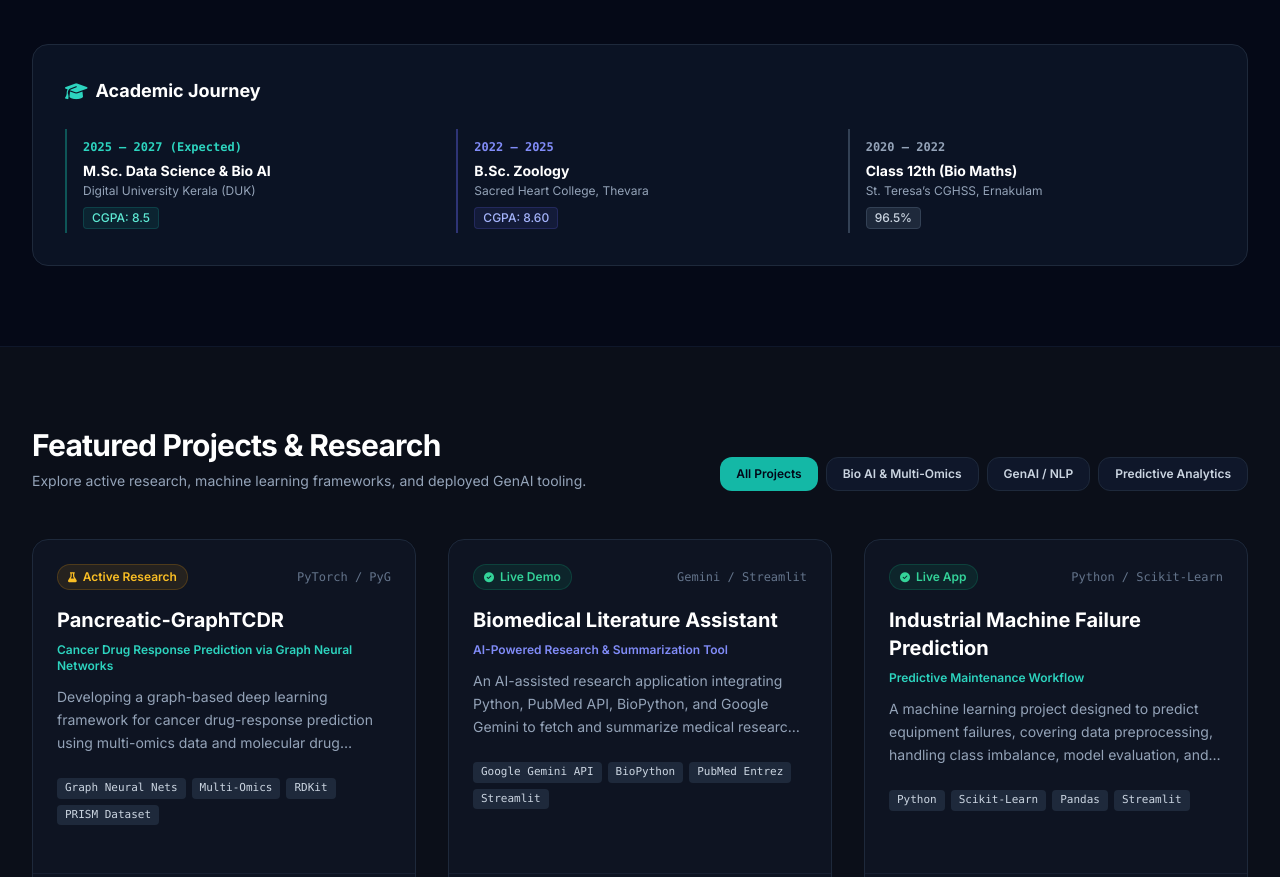
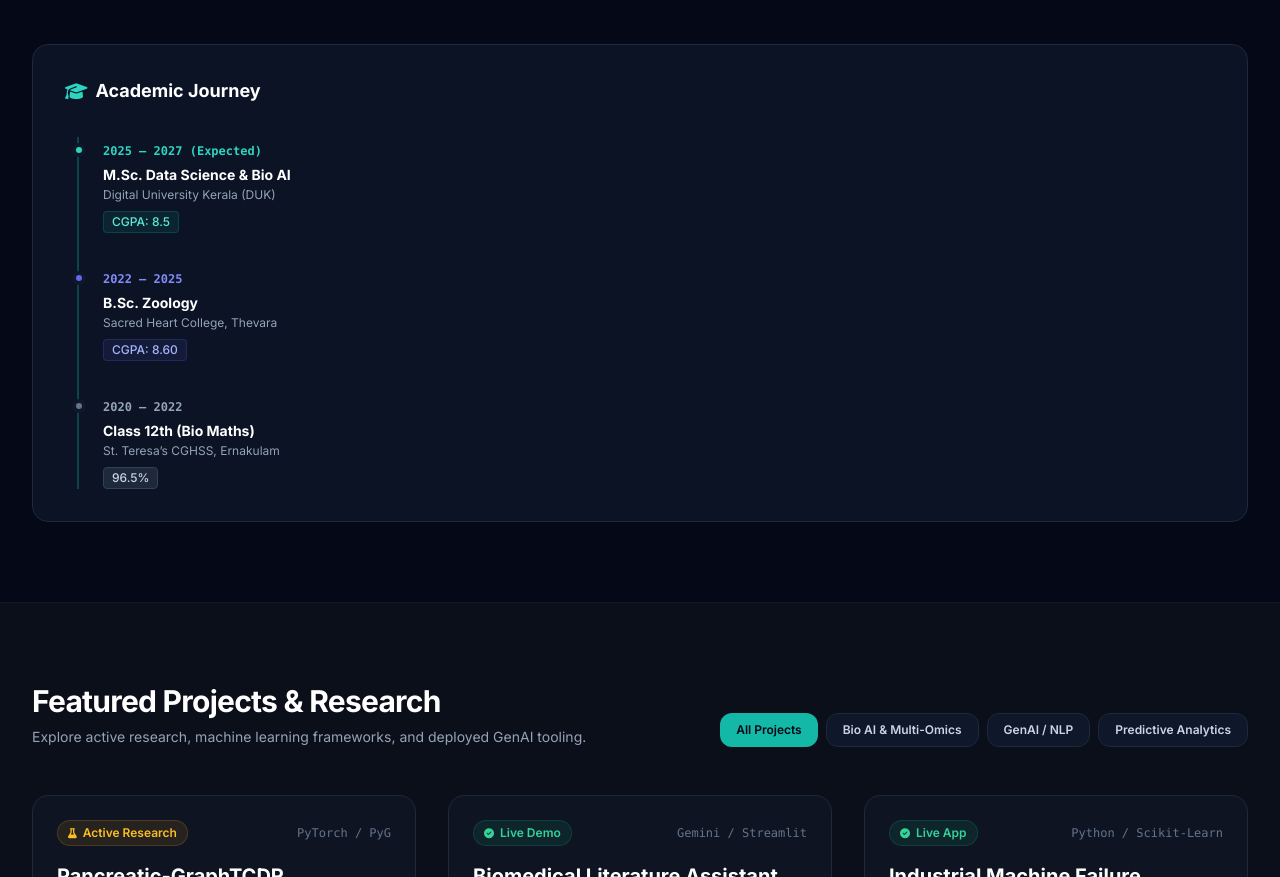
Before and after one commit to sreekuttysanthosh/Portfolio, a plain HTML site: page index.html in a window 1280 px wide. Shown: the part 1200-2077 px from the top of the page. Drawn offline with nearby package versions, Linux system fonts and the light colour scheme.

Commit message:
Change education section to vertical timeline

```diff
--- a/index.html
+++ b/index.html
@@ -274,33 +274,40 @@
 
       </div>
 
-      <!-- Education Timeline Bar -->
+    <!-- Education Timeline Bar (Vertical) -->
 <div class="mt-16 bg-slate-900/70 border border-slate-800 rounded-2xl p-6 sm:p-8">
-        <h3 class="text-lg font-bold text-white mb-6 flex items-center gap-2">
+  <h3 class="text-lg font-bold text-white mb-8 flex items-center gap-2">
     <i class="fa-solid fa-graduation-cap text-teal-400"></i> Academic Journey
   </h3>
 
-        <div class="grid grid-cols-1 md:grid-cols-3 gap-6 relative">
+  <!-- Vertical Timeline Container -->
+  <div class="relative border-l-2 border-teal-500/30 ml-3 pl-6 space-y-8">
 
-          <div class="border-l-2 border-teal-500/40 pl-4 py-1">
+    <!-- Item 1: M.Sc. -->
+    <div class="relative">
+      <div class="absolute -left-[31px] top-1.5 w-3.5 h-3.5 rounded-full bg-teal-400 border-4 border-slate-900"></div>
       <span class="text-xs font-mono text-teal-400 font-semibold">2025 – 2027 (Expected)</span>
       <h4 class="text-sm font-bold text-white mt-1">M.Sc. Data Science & Bio AI</h4>
       <p class="text-xs text-slate-400 mt-0.5">Digital University Kerala (DUK)</p>
       <span class="inline-block mt-2 text-xs px-2 py-0.5 rounded bg-teal-500/10 text-teal-300 font-medium border border-teal-500/20">CGPA: 8.5</span>
     </div>
 
-          <div class="border-l-2 border-indigo-500/40 pl-4 py-1">
+    <!-- Item 2: B.Sc. -->
+    <div class="relative">
+      <div class="absolute -left-[31px] top-1.5 w-3.5 h-3.5 rounded-full bg-indigo-500 border-4 border-slate-900"></div>
       <span class="text-xs font-mono text-indigo-400 font-semibold">2022 – 2025</span>
       <h4 class="text-sm font-bold text-white mt-1">B.Sc. Zoology</h4>
       <p class="text-xs text-slate-400 mt-0.5">Sacred Heart College, Thevara</p>
       <span class="inline-block mt-2 text-xs px-2 py-0.5 rounded bg-indigo-500/10 text-indigo-300 font-medium border border-indigo-500/20">CGPA: 8.60</span>
     </div>
 
-          <div class="border-l-2 border-slate-700 pl-4 py-1">
+    <!-- Item 3: Class 12th -->
+    <div class="relative">
+      <div class="absolute -left-[31px] top-1.5 w-3.5 h-3.5 rounded-full bg-slate-500 border-4 border-slate-900"></div>
       <span class="text-xs font-mono text-slate-400 font-semibold">2020 – 2022</span>
       <h4 class="text-sm font-bold text-white mt-1">Class 12th (Bio Maths)</h4>
       <p class="text-xs text-slate-400 mt-0.5">St. Teresa’s CGHSS, Ernakulam</p>
-            <span class="inline-block mt-2 text-xs px-2 py-0.5 rounded bg-slate-800 text-slate-300 font-medium border border-slate-700">96.5% </span>
+      <span class="inline-block mt-2 text-xs px-2 py-0.5 rounded bg-slate-800 text-slate-300 font-medium border border-slate-700">96.5%</span>
     </div>
 
   </div>
```
Lines whose indentation alone changed are shown as unchanged.
